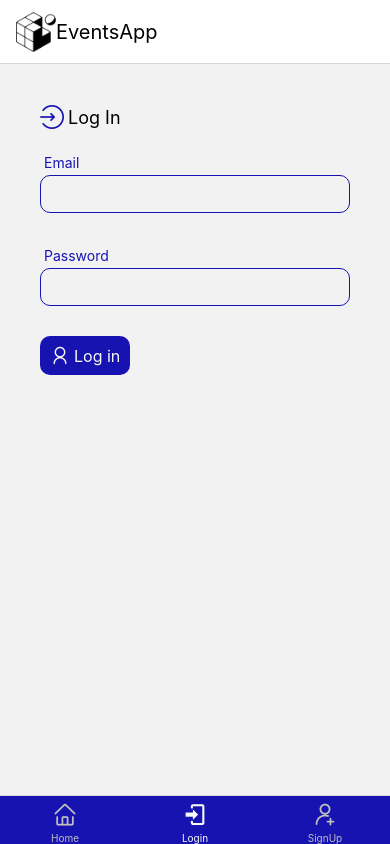
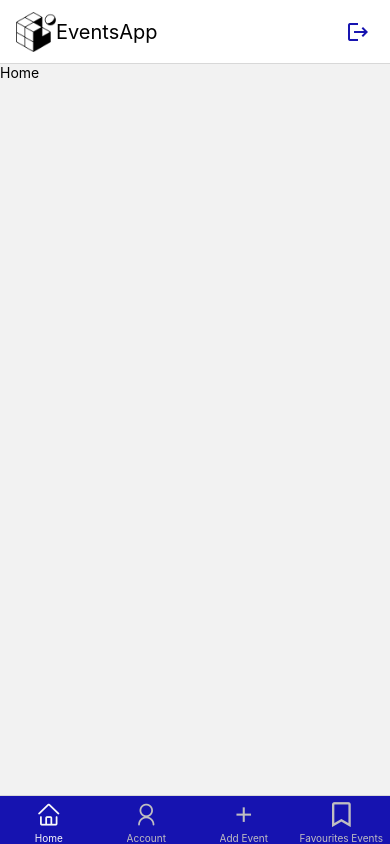
Before and after one commit to radoslawkol/MobileEventsApp, a React Native app: screen /Login in a window 390 px wide. Built offline with nearby package versions, Linux system fonts and the light colour scheme.

Commit message:
Add authenticated navigation

```diff
--- /dev/null
+++ b/components/LogoutBtn.tsx
@@ -0,0 +1,21 @@
+import { Pressable, View, StyleSheet } from "react-native";
+import { MaterialIcons } from "@expo/vector-icons";
+import Colors from "../constants/Colors";
+
+export default function LogoutBtn() {
+	function logoutHandler() {}
+	return (
+		<Pressable onPress={logoutHandler} style={styles.button}>
+			<View>
+				<MaterialIcons name='logout' size={24} color={Colors.secondary} />
+			</View>
+		</Pressable>
+	);
+}
+
+const styles = StyleSheet.create({
+	button: {
+		paddingHorizontal: 10,
+		marginRight: 10,
+	},
+});
--- a/components/ui/IconButton.tsx
+++ b/components/ui/IconButton.tsx
@@ -8,6 +8,7 @@ interface IProps {
 	color: string;
 	onPress: () => {};
 	children: string;
+	testID: string;
 }
 
 export default function IconButton({
@@ -16,11 +17,13 @@ export default function IconButton({
 	color,
 	onPress,
 	children,
+	testID,
 }: IProps) {
 	return (
 		<Pressable
 			onPress={onPress}
 			style={({ pressed }) => [styles.button, pressed && styles.pressed]}
+			testID={testID}
 		>
 			<View style={styles.container}>
 				<AntDesign name={icon} size={size} color={color} />
--- a/navigation/index.tsx
+++ b/navigation/index.tsx
@@ -4,16 +4,25 @@ import LoginScreen from "../screens/LoginScreen";
 import SignUpScreen from "../screens/SignUpScreen";
 import HomeScreen from "../screens/HomeScreen";
 import Colors from "../constants/Colors";
-import { AntDesign, MaterialCommunityIcons } from "@expo/vector-icons";
+import {
+	AntDesign,
+	FontAwesome5,
+	MaterialCommunityIcons,
+} from "@expo/vector-icons";
 import LogoTitle from "../components/LogoTitle";
+import AccountScreen from "../screens/AccountScreen";
+import AddEventScreen from "../screens/AddEventScreen";
+import LogoutBtn from "../components/LogoutBtn";
+import FavouritesScreen from "../screens/FavouritesScreen";
 
 export default function Navigator() {
 	function BottomTab() {
 		const BottomTab = createBottomTabNavigator();
+
 		return (
 			<BottomTab.Navigator
 				screenOptions={{
-					headerTitle: (props) => <LogoTitle {...props} />,
+					headerTitle: (props) => <LogoTitle />,
 					headerTintColor: Colors.textDark,
 					tabBarStyle: { backgroundColor: Colors.secondary },
 					tabBarActiveTintColor: Colors.lightActive,
@@ -52,9 +61,66 @@ export default function Navigator() {
 		);
 	}
 
+	function AuthenticatedBottomTab() {
+		const BottomTabAccount = createBottomTabNavigator();
+
+		return (
+			<BottomTabAccount.Navigator
+				screenOptions={{
+					headerTitle: (props) => <LogoTitle />,
+					headerTintColor: Colors.textDark,
+					tabBarStyle: { backgroundColor: Colors.secondary },
+					tabBarActiveTintColor: Colors.lightActive,
+					tabBarInactiveTintColor: Colors.lightInActive,
+					headerRight: () => <LogoutBtn />,
+				}}
+			>
+				<BottomTabAccount.Screen
+					name='Home'
+					component={HomeScreen}
+					options={{
+						tabBarIcon: ({ color, size }) => (
+							<AntDesign name='home' size={size} color={color} />
+						),
+					}}
+				/>
+				<BottomTabAccount.Screen
+					name='Account'
+					component={AccountScreen}
+					options={{
+						tabBarIcon: ({ color, size }) => (
+							<AntDesign name='user' size={size} color={color} />
+						),
+					}}
+				/>
+				<BottomTabAccount.Screen
+					name='AddEvent'
+					component={AddEventScreen}
+					options={{
+						title: "Add Event",
+						tabBarIcon: ({ color, size }) => (
+							<MaterialCommunityIcons name='plus' size={size} color={color} />
+						),
+					}}
+				/>
+				<BottomTabAccount.Screen
+					name='Favourites'
+					component={FavouritesScreen}
+					options={{
+						title: "Favourites Events",
+						tabBarIcon: ({ color, size }) => (
+							<FontAwesome5 name='bookmark' size={size} color={color} />
+						),
+					}}
+				/>
+			</BottomTabAccount.Navigator>
+		);
+	}
+
+	let isAuthenticated = true;
 	return (
 		<NavigationContainer>
-			<BottomTab />
+			{isAuthenticated ? <AuthenticatedBottomTab /> : <BottomTab />}
 		</NavigationContainer>
 	);
 }
--- a/package.json
+++ b/package.json
@@ -37,9 +37,11 @@
 	},
 	"devDependencies": {
 		"@babel/core": "^7.12.9",
+		"@testing-library/jest-native": "^5.4.2",
+		"@testing-library/react-native": "^12.0.0-rc.0",
 		"@types/react": "~18.0.24",
 		"@types/react-native": "~0.70.6",
-    "jest": "^26.6.3",
+		"jest": "^29.4.3",
 		"jest-expo": "~47.0.1",
 		"react-test-renderer": "18.1.0",
 		"typescript": "^4.6.3"
--- /dev/null
+++ b/screens/AccountScreen.tsx
@@ -0,0 +1,10 @@
+import { View, Text } from "react-native";
+
+export default function AccountScreen() {
+	return (
+		<View>
+			<Text>Account</Text>
+			<Text>Welcome User</Text>
+		</View>
+	);
+}
--- /dev/null
+++ b/screens/AddEventScreen.tsx
@@ -0,0 +1,9 @@
+import { View, Text } from "react-native";
+
+export default function AddEventScreen() {
+	return (
+		<View>
+			<Text>Add Event Screen</Text>
+		</View>
+	);
+}
--- /dev/null
+++ b/screens/FavouritesScreen.tsx
@@ -0,0 +1,9 @@
+import { View, Text } from "react-native";
+
+export default function FavouritesScreen() {
+	return (
+		<View>
+			<Text>Favourites Screen</Text>
+		</View>
+	);
+}
--- a/screens/LoginScreen.tsx
+++ b/screens/LoginScreen.tsx
@@ -31,7 +31,11 @@ const validationSchema = yup.object({
 		.required("Password is required."),
 });
 
-export default function LoginScreen() {
+interface IProps {
+	navigation: { navigate: (name: string) => {} };
+}
+
+export default function LoginScreen({ navigation }: IProps) {
 	const resolver = useYupValidationResolver(validationSchema);
 	const {
 		control,
@@ -41,6 +45,10 @@ export default function LoginScreen() {
 
 	const submitHandler = (data: FormData) => {
 		console.log(data);
+		// send data to backend and authenticate user
+
+		// if user authenticated
+		navigation.navigate("AccountScreen");
 	};
 
 	return (
@@ -82,6 +90,7 @@ export default function LoginScreen() {
 					color={Colors.textLight}
 					size={20}
 					onPress={handleSubmit(submitHandler)}
+					testID='loginBtn'
 				>
 					Log in
 				</IconButton>
```
Also changed, not shown: 2 other files (tests, documents, lock files or other folders). Lines whose indentation alone changed are shown as unchanged.
